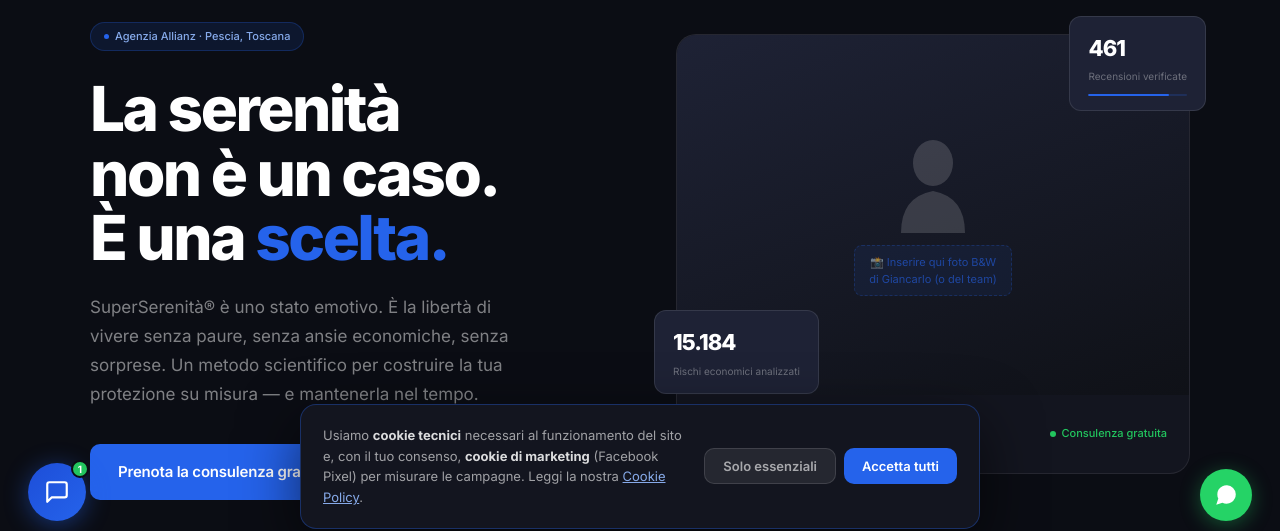
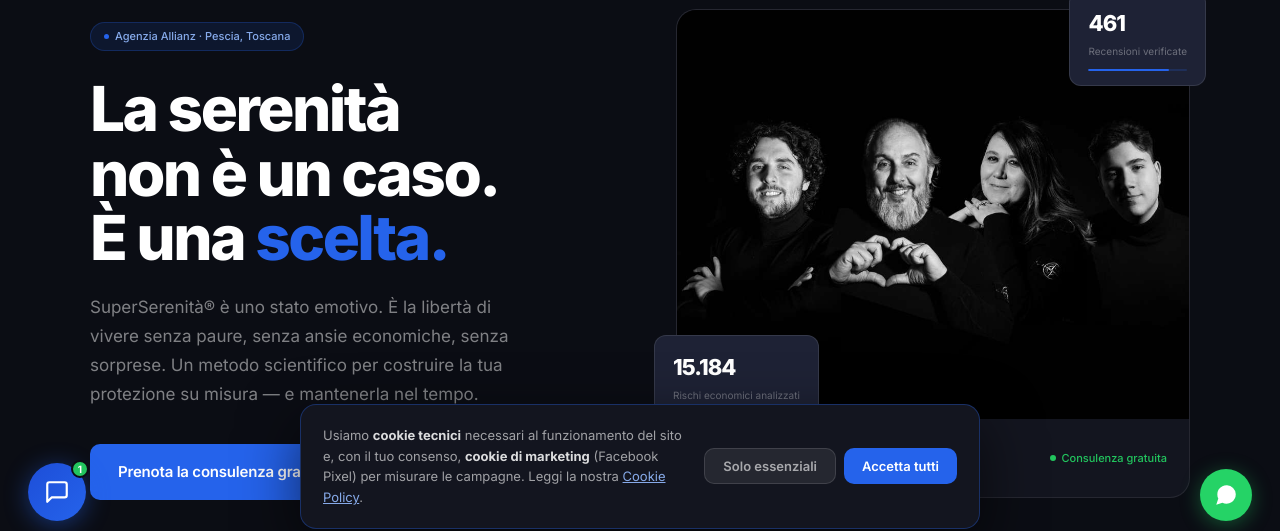
Before and after one commit to Luniversotuo/sito-luniversotuo, a website: page index.html in a window 1280 px wide. Shown: the part 251-782 px from the top of the page. Drawn offline with Linux system fonts and the light colour scheme.

Commit message:
Hero home: foto del team al posto di Giancarlo

```diff
--- a/index.html
+++ b/index.html
@@ -290,21 +290,22 @@
 
       <div class="hero__visual">
         <div class="hero__main-card">
-          <div class="hero__photo">
-            <img src="img/foto-giancarlo-hero.jpg" alt="Giancarlo Basile"
+          <div class="hero__photo" style="height:auto;aspect-ratio:5/4">
+            <img src="img/foto-team-hero.jpg" alt="Il Team LuniversoTuo"
+              style="object-position:center"
               onerror="this.style.display='none';this.nextElementSibling.style.display='flex'">
             <div class="hero__photo-ph" style="display:none">
               <svg width="80" height="100" viewBox="0 0 80 100">
                 <ellipse cx="40" cy="30" rx="20" ry="23" fill="white"/>
                 <path d="M8 100 Q8 64 40 58 Q72 64 72 100Z" fill="white"/>
               </svg>
-              <span>📸 Inserire qui foto B&amp;W<br>di Giancarlo (o del team)</span>
+              <span>📸 Inserire qui foto B&amp;W<br>del team</span>
             </div>
           </div>
           <div class="hero__card-footer">
             <div>
-              <div class="hero__card-name">Giancarlo Basile</div>
-              <div class="hero__card-role">Fondatore &middot; LuniversoTuo</div>
+              <div class="hero__card-name">Il Team LuniversoTuo</div>
+              <div class="hero__card-role">La famiglia della SuperSerenità</div>
             </div>
             <div class="available">
               <div class="available__dot"></div>
```
Also changed, not shown: img/foto-team-hero.jpg (added).
